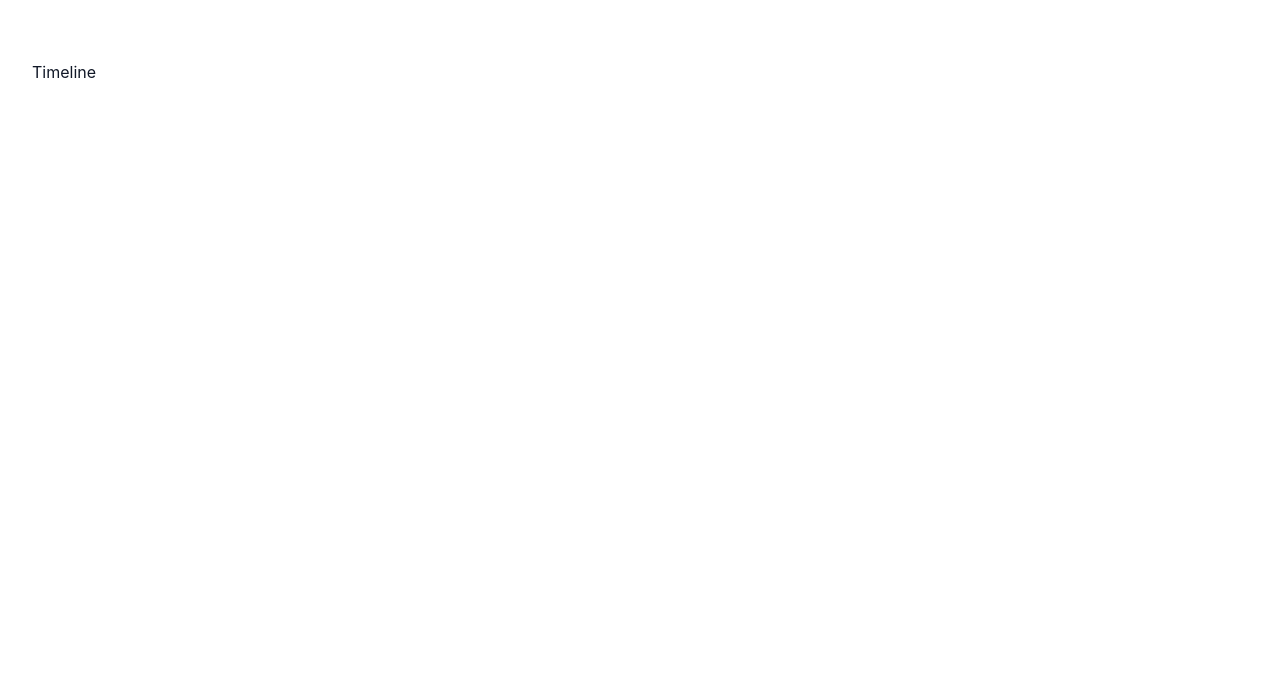
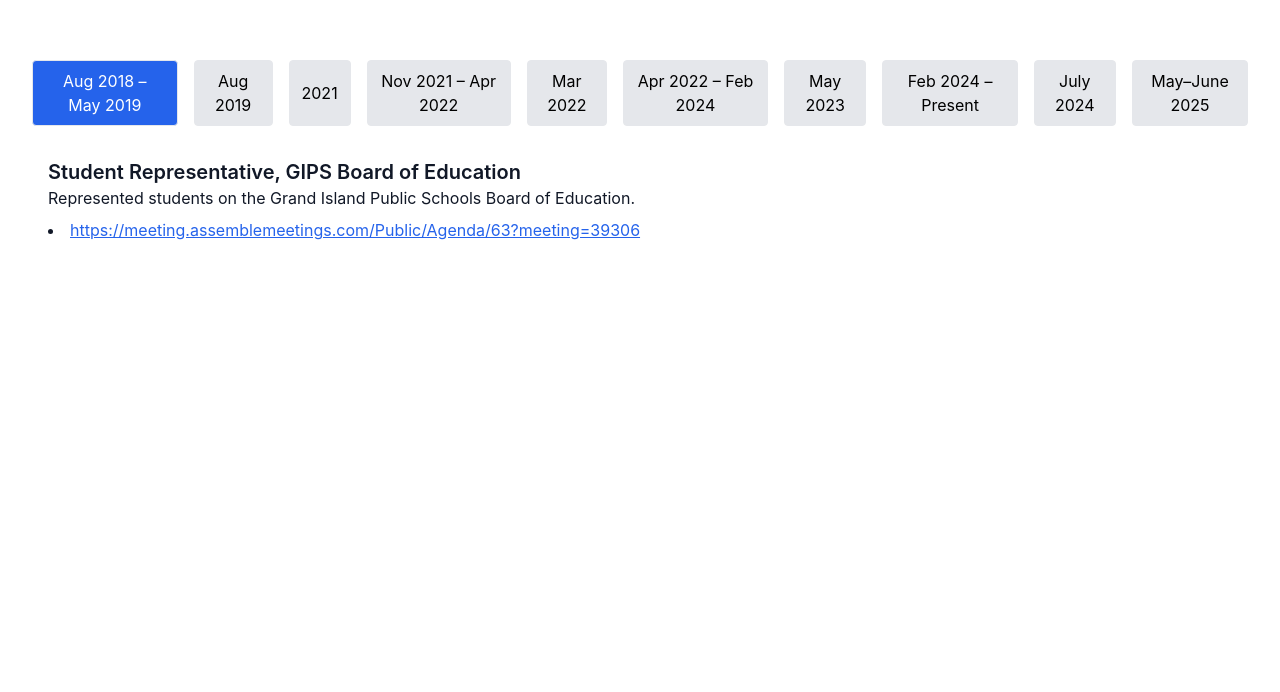
Before and after one commit to luisitinrodriguez2001-cloud/Luisitin, a Next.js app in the folder luis-site/: page / in a window 1280 px wide. Shown: the part 4828-5520 px from the top of the page. Built offline with nearby package versions, Linux system fonts and the light colour scheme.

Commit message:
Add interactive timeline component

```diff
--- /dev/null
+++ b/luis-site/data/timeline.json
@@ -0,0 +1,68 @@
+[
+  {
+    "date": "Aug 2018 – May 2019",
+    "title": "Student Representative, GIPS Board of Education",
+    "description": "Represented students on the Grand Island Public Schools Board of Education.",
+    "links": [
+      "https://meeting.assemblemeetings.com/Public/Agenda/63?meeting=39306"
+    ]
+  },
+  {
+    "date": "Aug 2019",
+    "title": "Began dual-degree program at UNO",
+    "description": "Started pursuing Economics and Mathematics degrees at the University of Nebraska at Omaha."
+  },
+  {
+    "date": "2021",
+    "title": "Undergraduate recognition and honor societies",
+    "description": "Joined recognition and honor societies; see awards index for details.",
+    "links": [
+      "https://www.unomaha.edu/special-events/student-honors-convocation/awards/index.php"
+    ]
+  },
+  {
+    "date": "Nov 2021 – Apr 2022",
+    "title": "Financial Representative Intern, Northwestern Mutual",
+    "description": "Served as a Financial Representative Intern at Northwestern Mutual."
+  },
+  {
+    "date": "Mar 2022",
+    "title": "Presented finite-field numerical ranges research at UNO SRCAF",
+    "description": "Presented research on finite-field numerical ranges at the UNO Student Research and Creative Activity Fair.",
+    "links": [
+      "https://digitalcommons.unomaha.edu/srcaf/2022/schedule/95/"
+    ]
+  },
+  {
+    "date": "Apr 2022 – Feb 2024",
+    "title": "Financial Planning Analyst, Ludacka Wealth Partners",
+    "description": "Worked as a Financial Planning Analyst for Ludacka Wealth Partners."
+  },
+  {
+    "date": "May 2023",
+    "title": "Graduated UNO with 4.0 GPAs; Married Madison",
+    "description": "Graduated with dual degrees and married high school sweetheart Madison."
+  },
+  {
+    "date": "Feb 2024 – Present",
+    "title": "Actuarial Analyst, Telos Actuarial",
+    "description": "Joined Telos Actuarial as an Actuarial Analyst.",
+    "links": [
+      "https://www.telosactuarial.com/about"
+    ]
+  },
+  {
+    "date": "July 2024",
+    "title": "Profile in GIPS Rise Newsletter; Harvest speaker announcement",
+    "description": "Featured in the GIPS Rise Newsletter and announced as a Harvest speaker.",
+    "links": [
+      "https://gipsfoundation.org/alumni/rise-newsletter/newsletters/2024/july-2024-copy-copy.html",
+      "https://my.onecause.com/event/organizations/sf-0013c00001zv03cAAA/events/vevt%3A58ff120c-6989-4bd7-95ab-d2430df558d0/home/story"
+    ]
+  },
+  {
+    "date": "May–June 2025",
+    "title": "Super Secret Special Project",
+    "description": "Details coming soon; stay tuned."
+  }
+]
--- /dev/null
+++ b/luis-site/src/components/Timeline.tsx
@@ -0,0 +1,88 @@
+import { useRef, useState } from "react";
+import events from "../../data/timeline.json";
+
+type TimelineEvent = {
+  date: string;
+  title: string;
+  description: string;
+  links?: string[];
+};
+
+export default function Timeline() {
+  const data = events as TimelineEvent[];
+  const [active, setActive] = useState(0);
+  const sectionRefs = useRef<(HTMLDivElement | null)[]>([]);
+  const navRefs = useRef<(HTMLButtonElement | null)[]>([]);
+
+  const handleSelect = (index: number) => {
+    setActive(index);
+    sectionRefs.current[index]?.scrollIntoView({ behavior: "smooth", block: "start" });
+  };
+
+  const handleKey = (e: React.KeyboardEvent<HTMLButtonElement>, idx: number) => {
+    if (e.key === "ArrowRight" || e.key === "ArrowDown") {
+      const next = (idx + 1) % data.length;
+      navRefs.current[next]?.focus();
+      handleSelect(next);
+    } else if (e.key === "ArrowLeft" || e.key === "ArrowUp") {
+      const prev = (idx - 1 + data.length) % data.length;
+      navRefs.current[prev]?.focus();
+      handleSelect(prev);
+    }
+  };
+
+  return (
+    <div>
+      <div className="flex overflow-x-auto space-x-4 pb-4" role="tablist">
+        {data.map((ev, i) => (
+          <button
+            key={ev.title}
+            ref={(el) => (navRefs.current[i] = el)}
+            className={`px-3 py-2 rounded border focus:outline-none focus:ring-2 focus:ring-blue-500 ${i === active ? "bg-blue-600 text-white" : "bg-gray-200 text-black"}`}
+            role="tab"
+            tabIndex={0}
+            aria-selected={i === active}
+            onMouseEnter={() => setActive(i)}
+            onFocus={() => setActive(i)}
+            onClick={() => handleSelect(i)}
+            onKeyDown={(e) => handleKey(e, i)}
+            title={ev.title}
+          >
+            {ev.date}
+          </button>
+        ))}
+      </div>
+      <div>
+        {data.map((ev, i) => (
+          <div
+            key={ev.title}
+            ref={(el) => (sectionRefs.current[i] = el)}
+            hidden={active !== i}
+            role="tabpanel"
+            aria-labelledby={ev.title}
+            className="p-4"
+          >
+            <h3 className="text-xl font-semibold">{ev.title}</h3>
+            <p className="mb-2">{ev.description}</p>
+            {ev.links && (
+              <ul className="list-disc list-inside space-y-1">
+                {ev.links.map((link) => (
+                  <li key={link}>
+                    <a
+                      href={link}
+                      target="_blank"
+                      rel="noopener noreferrer"
+                      className="text-blue-600 underline"
+                    >
+                      {link}
+                    </a>
+                  </li>
+                ))}
+              </ul>
+            )}
+          </div>
+        ))}
+      </div>
+    </div>
+  );
+}
--- a/luis-site/src/pages/index.tsx
+++ b/luis-site/src/pages/index.tsx
@@ -1,6 +1,7 @@
 import Navbar from "@/components/Navbar";
 import ResumeSummary from "@/sections/ResumeSummary";
 import Leadership from "@/sections/Leadership";
+import Timeline from "@/components/Timeline";
 
 export default function Home() {
   return (
@@ -13,7 +14,9 @@ export default function Home() {
       <section id="experience" className="min-h-screen p-8">Experience</section>
       <Leadership />
       <section id="projects" className="min-h-screen p-8">Projects</section>
-      <section id="timeline" className="min-h-screen p-8">Timeline</section>
+      <section id="timeline" className="min-h-screen p-8">
+        <Timeline />
+      </section>
       <section id="contact" className="min-h-screen p-8">Contact</section>
     </div>
   );
```
